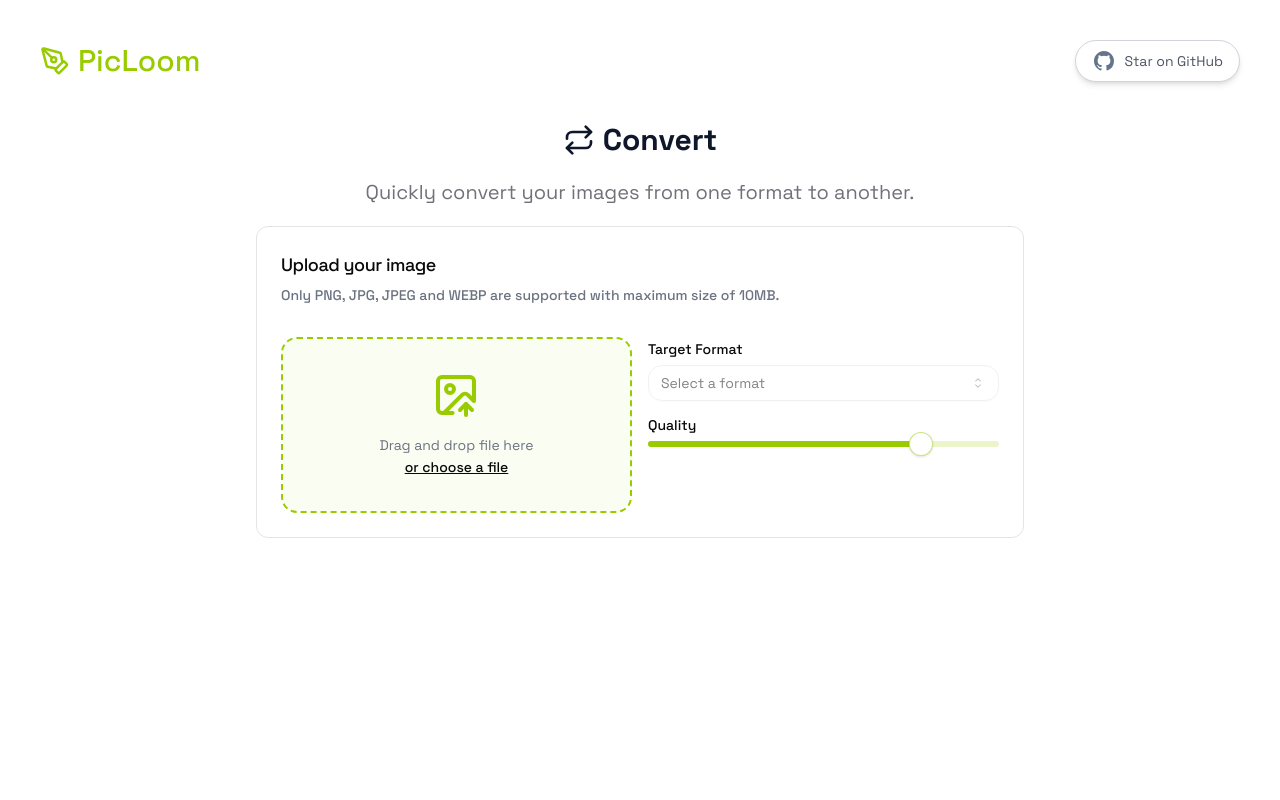
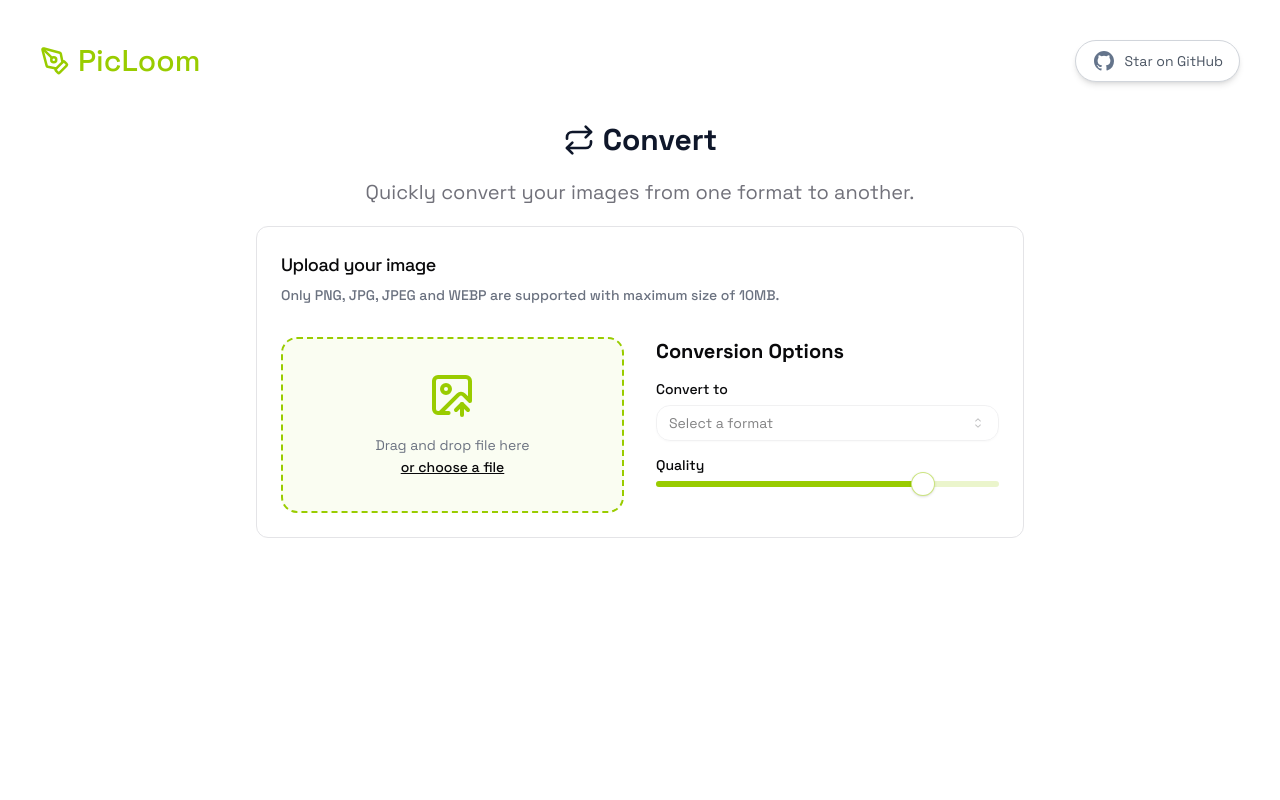
Before and after one commit to ahmedsomaa/sharp-studio, a Next.js app: page /convert in a window 1280 px wide. Shown: the top 800 px of the page. Built offline with nearby package versions, Linux system fonts and the light colour scheme.

Commit message:
fix bottom margin

```diff
--- a/components/Features.tsx
+++ b/components/Features.tsx
@@ -5,9 +5,10 @@ import { Card, CardDescription, CardHeader, CardTitle } from "./ui/card";
 
 export default function Features() {
   return (
+    <div className="mb-44 md:mb-20">
       <section className="relative h-[350px] w-full  px-4 md:h-[350px] md:px-6 lg:px-8 xl:px-10 2xl:px-0">
         <div className="flex h-full w-full flex-col items-center">
-        <h2 className="sm:text-4xl/ text-3xl max-w-[708px] font-bold text-slate-900">
+          <h2 className="sm:text-5xl/ text-4xl max-w-[708px] font-bold text-slate-900">
             Available Features
           </h2>
           <div className="grid sm:grid-cols-2 lg:grid-cols-2 gap-4 mt-14">
@@ -34,7 +35,9 @@ export default function Features() {
                   <CardTitle>
                     <div className="flex flex-row items-center gap-2">
                       <ScalingIcon size={24} />
-                    <h3 className="text-lg font-medium leading-none">Resize</h3>
+                      <h3 className="text-lg font-medium leading-none">
+                        Resize
+                      </h3>
                     </div>
                   </CardTitle>
                   <CardDescription className="line-clamp-2 text-md leading-snug text-muted-foreground">
@@ -63,5 +66,6 @@ export default function Features() {
           </div>
         </div>
       </section>
+    </div>
   );
 }
--- a/pages/compress.tsx
+++ b/pages/compress.tsx
@@ -99,7 +99,7 @@ export default function Compressor() {
   };
 
   return (
-    <div className="mb-40">
+    <div className="md:mb-40 mb-[500px]">
       <div className="relative h-[350px] w-full px-4 md:h-[603px] md:px-6 lg:px-8 xl:px-10 2xl:px-0">
         <div className="flex h-full max-w-screen-md	 mx-auto w-full flex-col items-center gap-5">
           <h2 className="sm:text-4xl/ text-3xl max-w-[708px] font-bold text-slate-900">
@@ -121,7 +121,7 @@ export default function Compressor() {
                 10MB.
               </CardDescription>
             </CardHeader>
-            <CardContent className="grid sm:grid-cols-2 lg:grid-cols-2 gap-4">
+            <CardContent className="grid sm:grid-cols-2 lg:grid-cols-2 gap-8">
               <Dropzone
                 onDrop={handleDrop}
                 onDelete={handleOnDelete}
@@ -130,8 +130,9 @@ export default function Compressor() {
                 uploadedImage={selectedImage}
               />
               <div className="flex flex-col justify-start gap-3">
+                <h4 className="text-xl font-bold">Compression Options</h4>
                 <div className="space-y-1">
-                  <Label htmlFor="format">Target Format</Label>
+                  <Label htmlFor="format">Compress to</Label>
                   <Select
                     value={format}
                     disabled={selectedImage === null}
--- a/pages/convert.tsx
+++ b/pages/convert.tsx
@@ -108,7 +108,7 @@ export default function Converter() {
   };
 
   return (
-    <div className="mb-40">
+    <div className="md:mb-40 mb-[500px]">
       <div className="relative h-[350px] w-full px-4 md:h-[603px] md:px-6 lg:px-8 xl:px-10 2xl:px-0">
         <div className="flex h-full max-w-screen-md	 mx-auto w-full flex-col items-center gap-5">
           <h2 className="sm:text-4xl/ text-3xl max-w-[708px] font-bold text-slate-900">
@@ -130,7 +130,7 @@ export default function Converter() {
                 10MB.
               </CardDescription>
             </CardHeader>
-            <CardContent className="grid sm:grid-cols-2 lg:grid-cols-2 gap-4">
+            <CardContent className="grid sm:grid-cols-2 lg:grid-cols-2 gap-8">
               <Dropzone
                 onDrop={handleDrop}
                 onDelete={handleOnDelete}
@@ -139,8 +139,9 @@ export default function Converter() {
                 uploadedImage={selectedImage}
               />
               <div className="flex flex-col justify-start gap-3">
+                <h4 className="text-xl font-bold">Conversion Options</h4>
                 <div className="space-y-1">
-                  <Label htmlFor="format">Target Format</Label>
+                  <Label htmlFor="format">Convert to</Label>
                   <Select
                     value={options.format}
                     disabled={selectedImage === null}
--- a/pages/resize.tsx
+++ b/pages/resize.tsx
@@ -94,7 +94,7 @@ export default function Resizer() {
   };
 
   return (
-    <div className="mb-40">
+    <div className="md:mb-40 mb-[500px]">
       <section className="relative h-[350px] w-full px-4 md:h-[605px] md:px-6 lg:px-8 xl:px-10 2xl:px-0">
         <div className="flex h-full max-w-screen-md	 mx-auto w-full flex-col items-center gap-5">
           <h2 className="sm:text-4xl/ text-3xl max-w-[708px] font-bold text-slate-900">
```
Lines whose indentation alone changed are shown as unchanged.
